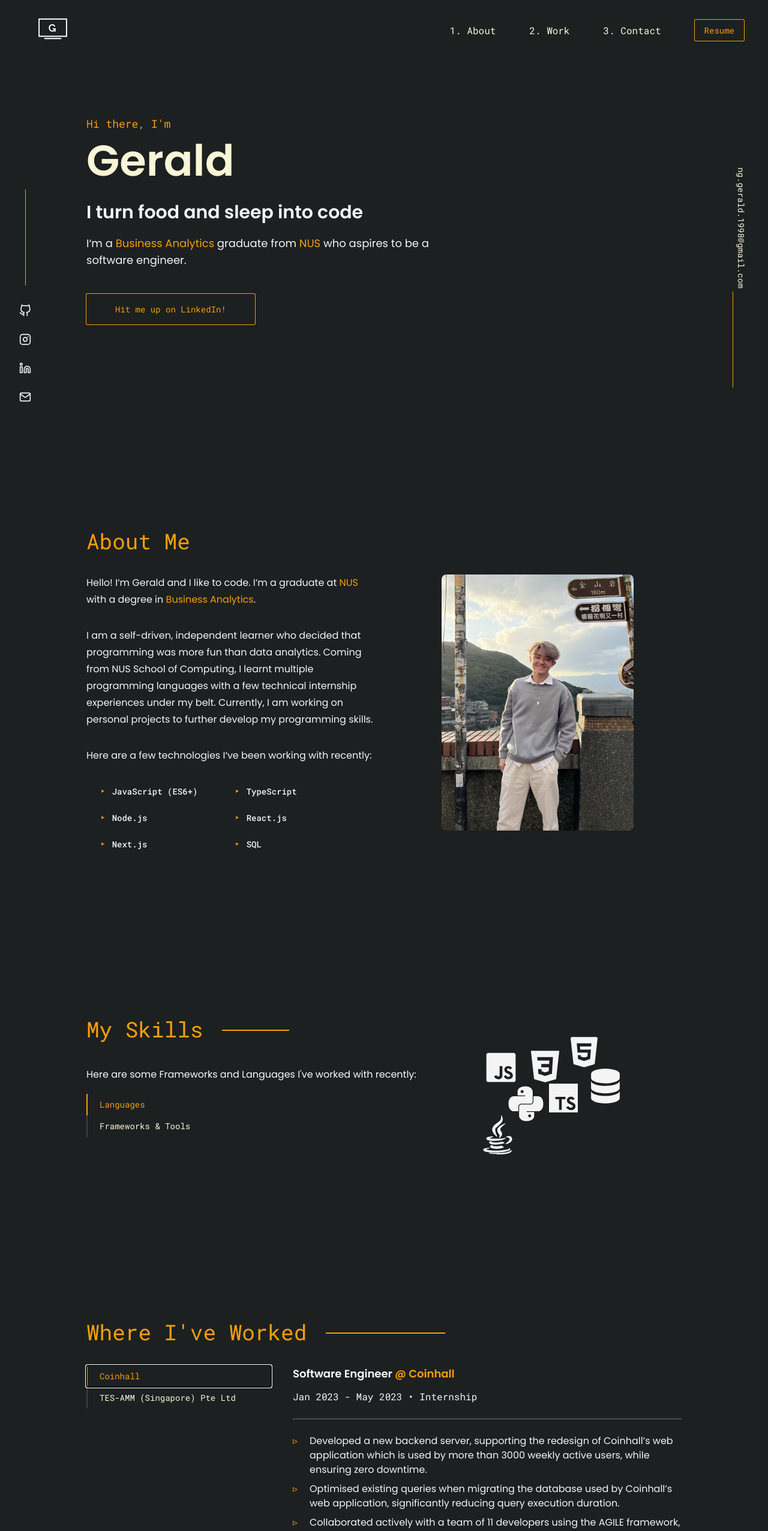
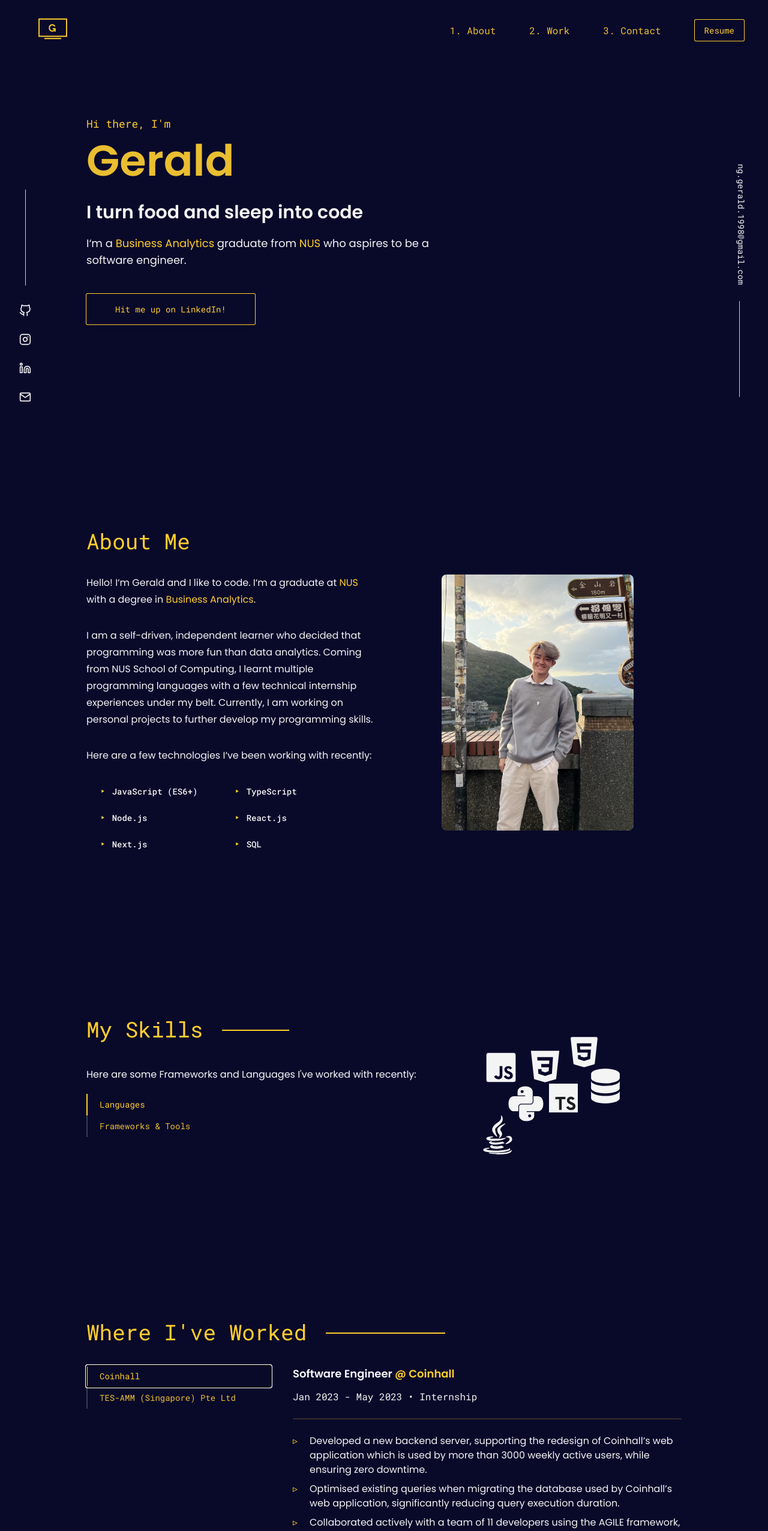
Before and after one commit to gucci3682/v1, a Next.js app: page / in a window 1280 px wide. Shown: the top 2553 px of the page at 60% size. Built offline with nearby package versions, Linux system fonts and the light colour scheme.

Commit message:
feat: redesigned colour theme

```diff
--- a/components/Email.tsx
+++ b/components/Email.tsx
@@ -22,17 +22,17 @@ const Email = () => {
   return (
     <div
       id="sideEmailContainer"
-			className="bottom-36 -right-14 lg:block fixed z-30 hidden"
+      className="fixed bottom-32 -right-14 z-30 hidden lg:block"
     >
       <a
-				className="hover:text-primary-light font-mono text-sm transition ease-in"
-				href="mailto:brendancej1@gmail.com"
+        className="font-mono text-sm text-white-dark transition ease-in hover:text-primary-light"
+        href="mailto:ng.gerald.1998@gmail.com"
         aria-label="External link"
         rel="me noopener noreferrer"
         target="_blank"
         id="sideEmail"
       >
-				<p className="transform rotate-90">ng.gerald.1998@gmail.com</p>
+        <p className="rotate-90 transform">ng.gerald.1998@gmail.com</p>
       </a>
     </div>
   );
--- a/styles/globals.css
+++ b/styles/globals.css
@@ -7,7 +7,7 @@ html::-webkit-scrollbar {
 }
 
 ::-webkit-scrollbar-track {
-	background-color: #1d2021;
+	background-color: #09092A;
 	border-radius: 0.375em;
 }
 
@@ -20,14 +20,14 @@ html::-webkit-scrollbar {
 ::-webkit-scrollbar-thumb:hover {
 	-webkit-border-radius: 0.375em;
 	border-radius: 0.375em;
-	background: #ca8a04;
+	background: #FFCE2C;
 }
 
 html,
 body {
 	scroll-behavior: smooth;
 	overflow-x: hidden;
-	background-color: #1d2021;
+	background-color: #09092A;
 	width: screen;
 	height: screen;
 }
@@ -38,8 +38,8 @@ body {
 		position: relative;
 		width: 1px;
 		height: 10rem;
-		margin: 6rem 10px 10px 5.4rem;
-		background: #f59e0b;
+		margin: 7.4rem 10px 10px 6.1rem;
+		background: #FFCE2C;
 	}
 
 	#socialItems::before {
@@ -49,7 +49,7 @@ body {
 		width: 1px;
 		height: 10rem;
 		margin: 10px 10px 2rem 10px;
-		background: #f59e0b;
+		background: #FFCE2C;
 	}
 }
 
@@ -57,7 +57,7 @@ body {
 	content: '▹';
 	position: absolute;
 	left: 0px;
-	color: #f59e0b;
+	color: #FFCE2C;
 }
 
 .menu {
@@ -73,7 +73,7 @@ body {
 
 .line {
 	fill: none;
-	stroke: #f59e0b;
+	stroke: #FFCE2C;
 	stroke-width: 6;
 	-webkit-transition: stroke-dasharray 600ms cubic-bezier(0.4, 0, 0.2, 1),
 		stroke-dashoffset 600ms cubic-bezier(0.4, 0, 0.2, 1);
--- a/tailwind.config.cjs
+++ b/tailwind.config.cjs
@@ -1,38 +1,38 @@
 module.exports = {
   content: [
-		'./app/**/*.{js,ts,jsx,tsx}',
-		'./pages/**/*.{js,ts,jsx,tsx}',
-		'./components/**/*.{js,ts,jsx,tsx}',
-		'./modules/**/*.{js,ts,jsx,tsx}',
+    "./app/**/*.{js,ts,jsx,tsx}",
+    "./pages/**/*.{js,ts,jsx,tsx}",
+    "./components/**/*.{js,ts,jsx,tsx}",
+    "./modules/**/*.{js,ts,jsx,tsx}",
   ],
   theme: {
     fontFamily: {
-			poppins: ['Poppins', 'sans-serif'],
-			mono: ['Roboto Mono', 'monospace'],
+      poppins: ["Poppins", "sans-serif"],
+      mono: ["Roboto Mono", "monospace"],
     },
     extend: {
       colors: {
         white: {
-					dark: '#f4f4f5',
-					base: '#f9f5d7',
-					default: '#f8fafc',
+          dark: "#f4f4f5",
+          base: "#E9BE31",
+          default: "#f8fafc",
         },
         primary: {
-					dark: '#1d2021',
-					base: '#282828',
-					light: '#f59e0b',
+          dark: "#09092A",
+          base: "#282828",
+          light: "#FFCE2C",
         },
       },
 
       screens: {
-				xs: { min: '480px' },
-				max_xs: { max: '480px' },
-				max_sm: { max: '640px' },
-				max_md: { max: '768px' },
-				max_lg: { max: '1024px' },
-				max_xl: { max: '1280px' },
+        xs: { min: "480px" },
+        max_xs: { max: "480px" },
+        max_sm: { max: "640px" },
+        max_md: { max: "768px" },
+        max_lg: { max: "1024px" },
+        max_xl: { max: "1280px" },
       },
     },
   },
-	plugins: [require('@tailwindcss/typography')],
+  plugins: [require("@tailwindcss/typography")],
 };
```
Also changed, not shown: public/brand_assets/logo-v1.svg. Lines whose indentation alone changed are shown as unchanged.
